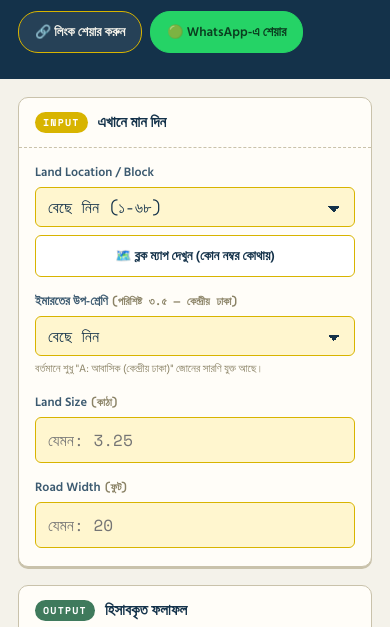
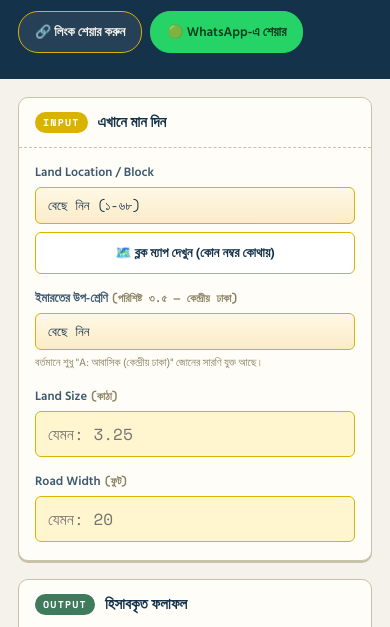
Before and after one commit to bunogan/FAR-Calculator, a plain HTML site: page index.html in a window 390 px wide. Shown: the part 153-780 px from the top of the page. Drawn offline with nearby package versions, Linux system fonts and the light colour scheme.

Commit message:
Add files via upload

```diff
--- a/index.html
+++ b/index.html
@@ -171,10 +171,16 @@
     border-color:#a37e00;
   }
   select{
-    background-image:linear-gradient(45deg, transparent 50%, var(--ink) 50%), linear-gradient(135deg, var(--ink) 50%, transparent 50%);
-    background-position: calc(100% - 20px) calc(1.15em), calc(100% - 14px) calc(1.15em);
-    background-size:6px 6px, 6px 6px;
+    background-color:#fbf0d9;
+    background-image:linear-gradient(180deg, #fff8e6, #fbecc8), linear-gradient(45deg, transparent 50%, var(--ink) 50%), linear-gradient(135deg, var(--ink) 50%, transparent 50%);
+    background-position: 0 0, calc(100% - 20px) calc(1.15em), calc(100% - 14px) calc(1.15em);
+    background-size: 100% 100%, 6px 6px, 6px 6px;
     background-repeat:no-repeat;
+  }
+  @media (max-width:480px){
+    select{
+      font-size:13px;
+    }
   }
   .placeholder-hint{font-size:11px;color:#8a8265;margin-top:4px;}
   .out-grid{
--- a/sw.js
+++ b/sw.js
@@ -1,4 +1,4 @@
-const CACHE_NAME = 'far-calculator-v10';
+const CACHE_NAME = 'far-calculator-v11';
 const urlsToCache = [
   './',
   './index.html',
```
